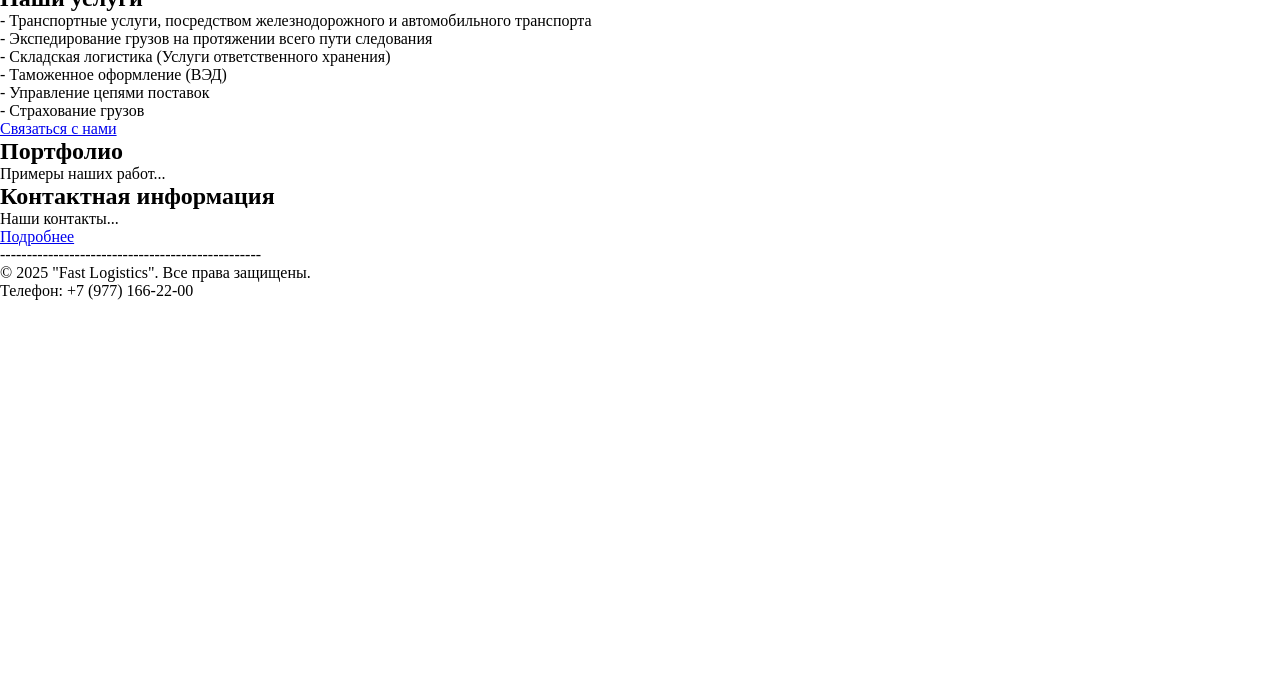
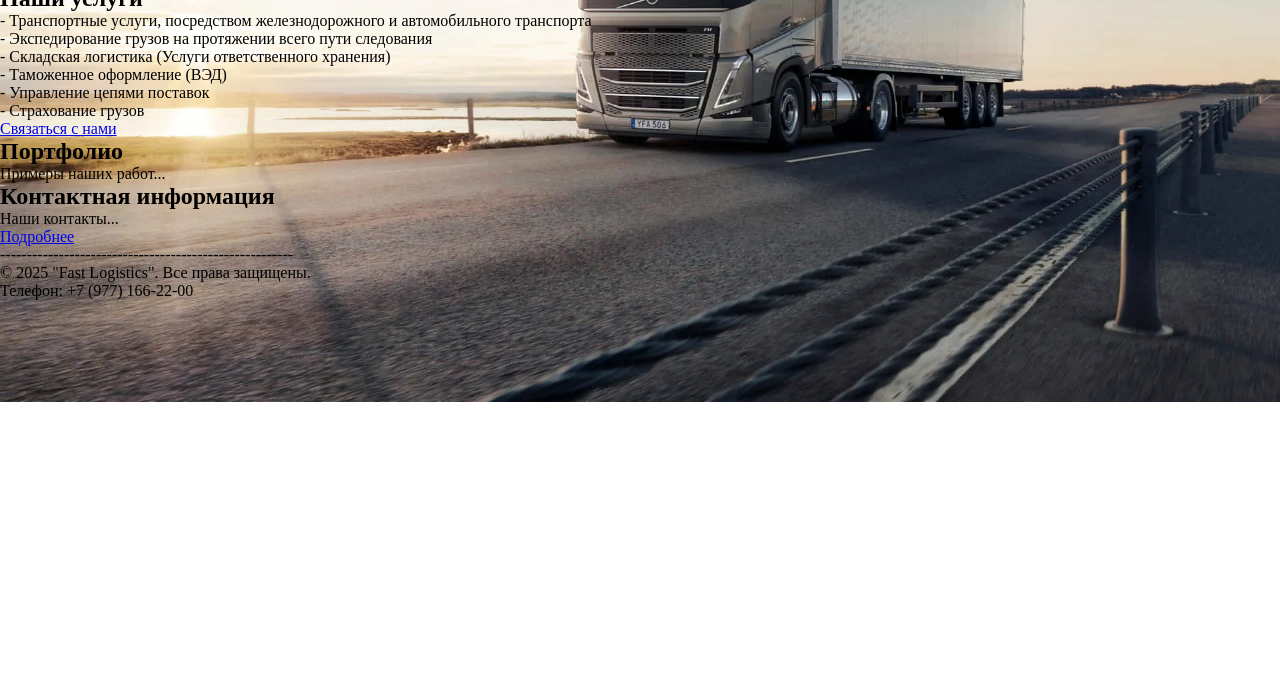
Before and after one commit to Antton-Lukyanov/my-project, a plain HTML site: page docs/index.html in a window 1280 px wide. Shown: the part 124-800 px from the top of the page. Drawn offline with Linux system fonts and the light colour scheme.

Commit message:
add styles

```diff
--- a/docs/index.html
+++ b/docs/index.html
@@ -55,7 +55,7 @@
 
     <!-- Подвал сайта -->
     <footer>
-        <p>-------------------------------------------------</p>
+        <p>-------------------------------------------------------</p>
         <p>&copy; 2025 "Fast Logistics". Все права защищены.</p>
         <p>Телефон: +7 (977) 166-22-00</p>
     </footer>
--- a/static/styles.css
+++ b/static/styles.css
@@ -1,9 +1,16 @@
 /* данные стили примерняются ко всем компонентам
 Убираем все отступы*/
-*{
+* {
     margin: 0;
     padding: 0;
     box-sizing: border-box;
+}
+
+body {
+    background-image: url("image/foto.webp");
+    background-position: center;
+    background-size: cover;
+    background-repeat: no-repeat;
 }
 
 input, button {
```
Also changed, not shown: docs/about.html (+1 -1 lines), docs/contacts.html (+1 -1 lines), static/image/foto.webp (added).
